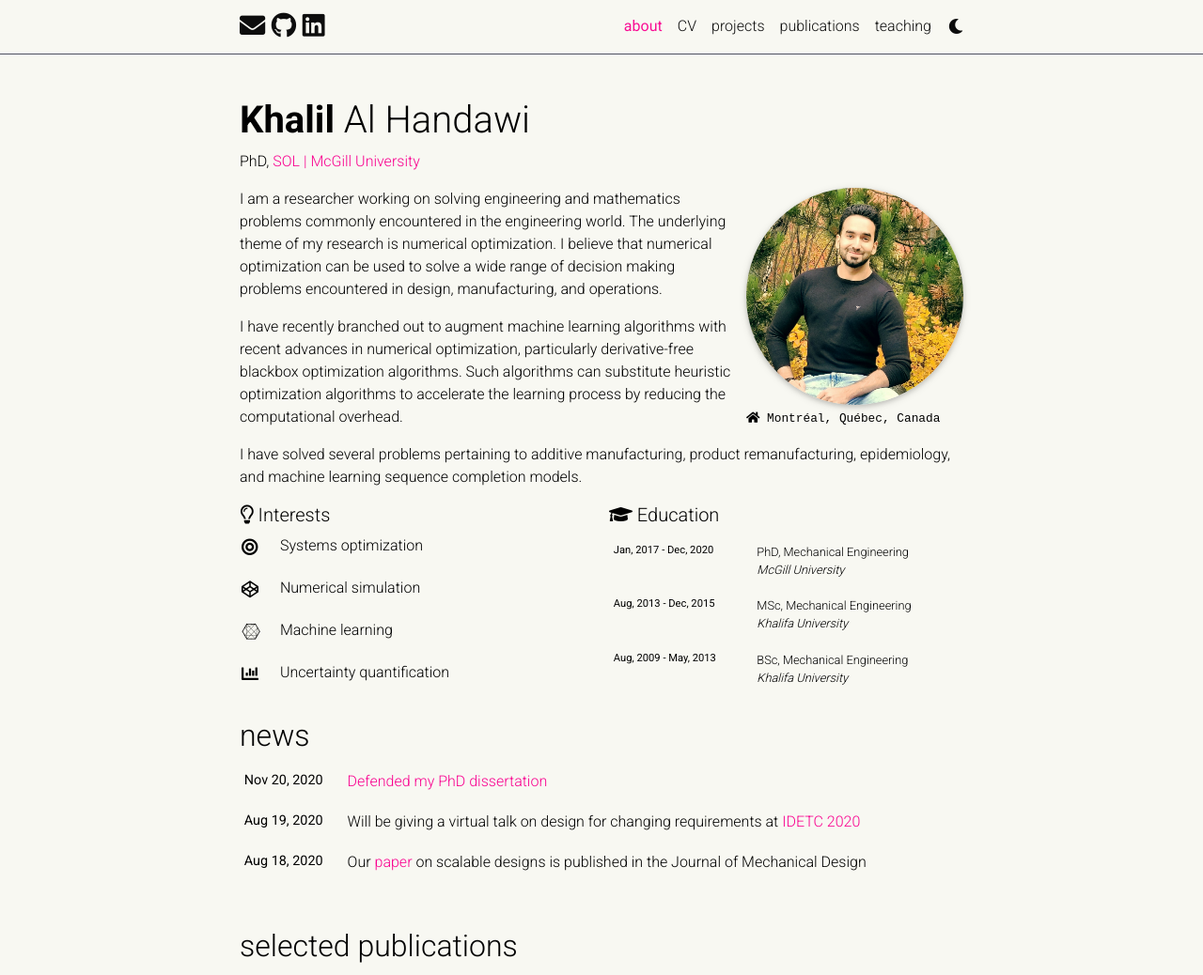
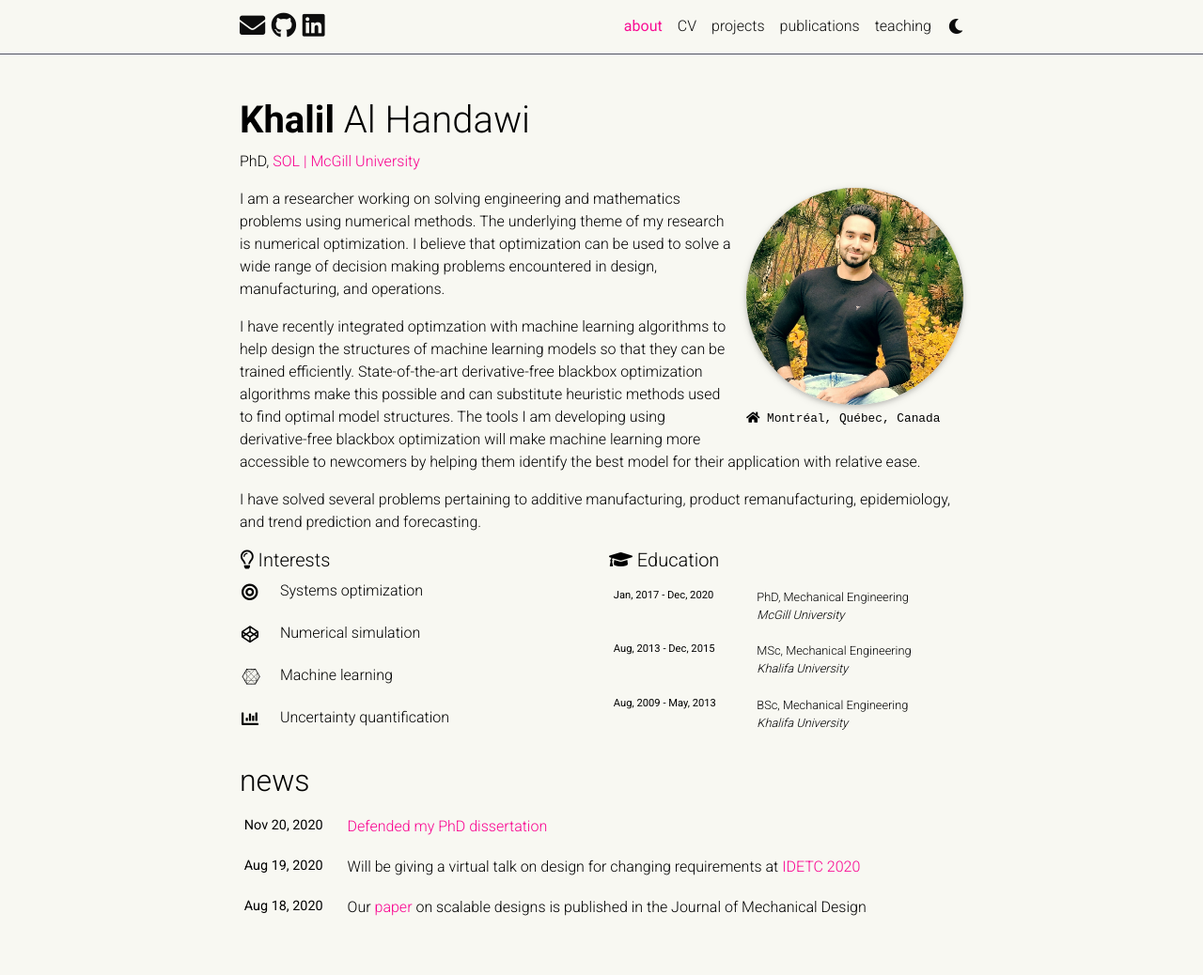
Before and after one commit to khbalhandawi/khbalhandawi.github.io, a Jekyll site: the page built from _pages/about.md, in a window 1280 px wide and 1376 px high, cut to the strip 0-1038 px from the top of the window. Shown: the whole strip at 94% size. Built offline with Jekyll 4.4.1, drawn with Linux system fonts in a browser that asks for light colours; nearby versions of some CDN libraries; a style sheet for code colours, icons or effects is not loaded.

```diff
--- a/_pages/about.md
+++ b/_pages/about.md
@@ -20,8 +20,8 @@ selected_papers: true # includes a list of papers marked as "selected={true}"
 social: true  # includes social icons at the bottom of the page
 ---
 
-I am a researcher working on solving engineering and mathematics problems commonly encountered in the engineering world. The underlying theme of my research is numerical optimization. I believe that numerical optimization can be used to solve a wide range of decision making problems encountered in design, manufacturing, and operations.
+I am a researcher working on solving engineering and mathematics problems using numerical methods. The underlying theme of my research is numerical optimization. I believe that optimization can be used to solve a wide range of decision making problems encountered in design, manufacturing, and operations.
 
-I have recently branched out to augment machine learning algorithms with recent advances in numerical optimization, particularly derivative-free blackbox optimization algorithms. Such algorithms can substitute heuristic optimization algorithms to accelerate the learning process by reducing the computational overhead.
+I have recently integrated optimzation with machine learning algorithms to help design the structures of machine learning models so that they can be trained efficiently. State-of-the-art derivative-free blackbox optimization algorithms make this possible and can substitute heuristic methods used to find optimal model structures. The tools I am developing using derivative-free blackbox optimization will make machine learning more accessible to newcomers by helping them identify the best model for their application with relative ease.
 
-I have solved several problems pertaining to additive manufacturing, product remanufacturing, epidemiology, and machine learning sequence completion models.
+I have solved several problems pertaining to additive manufacturing, product remanufacturing, epidemiology, and trend prediction and forecasting.
--- /dev/null
+++ b/googlef99ecd25c842b455.html
@@ -0,0 +1 @@
+google-site-verification: googlef99ecd25c842b455.html
```
Also changed, not shown: 3 other files.
